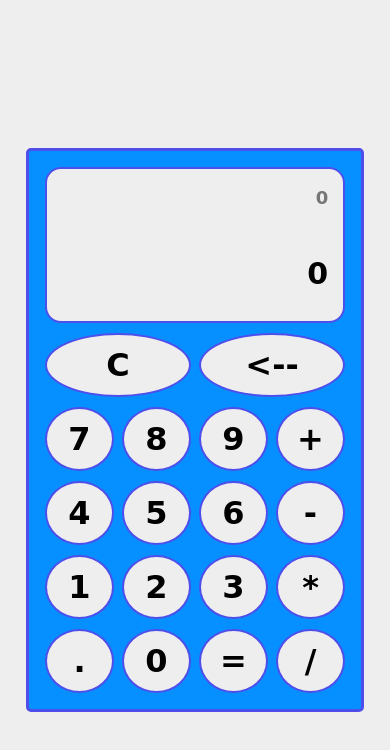
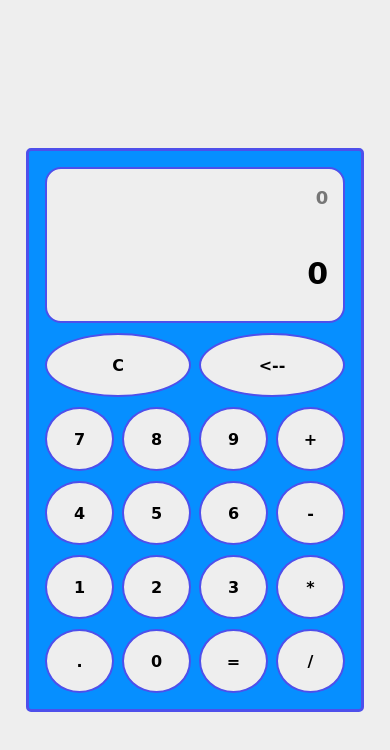
Before and after one commit to tymarshall1/calculator, a plain HTML site: page index.html in a window 390 px wide. Drawn offline with Linux system fonts and the light colour scheme; a web font is replaced by a local one.

Commit message:
again tweaking the css to fit with mobile

```diff
--- a/style.css
+++ b/style.css
@@ -11,7 +11,6 @@
 }
 
 button {
-  font-size: 2rem;
   font-weight: 900;
   font-family: "Edu SA Beginner", cursive, sans-serif;
 }
@@ -68,6 +67,7 @@
   border-radius: 75%;
   background-color: #eeeeee;
   border: 2px solid #4e4feb;
+  font-size: 1em;
 }
 
 button:hover {
```
